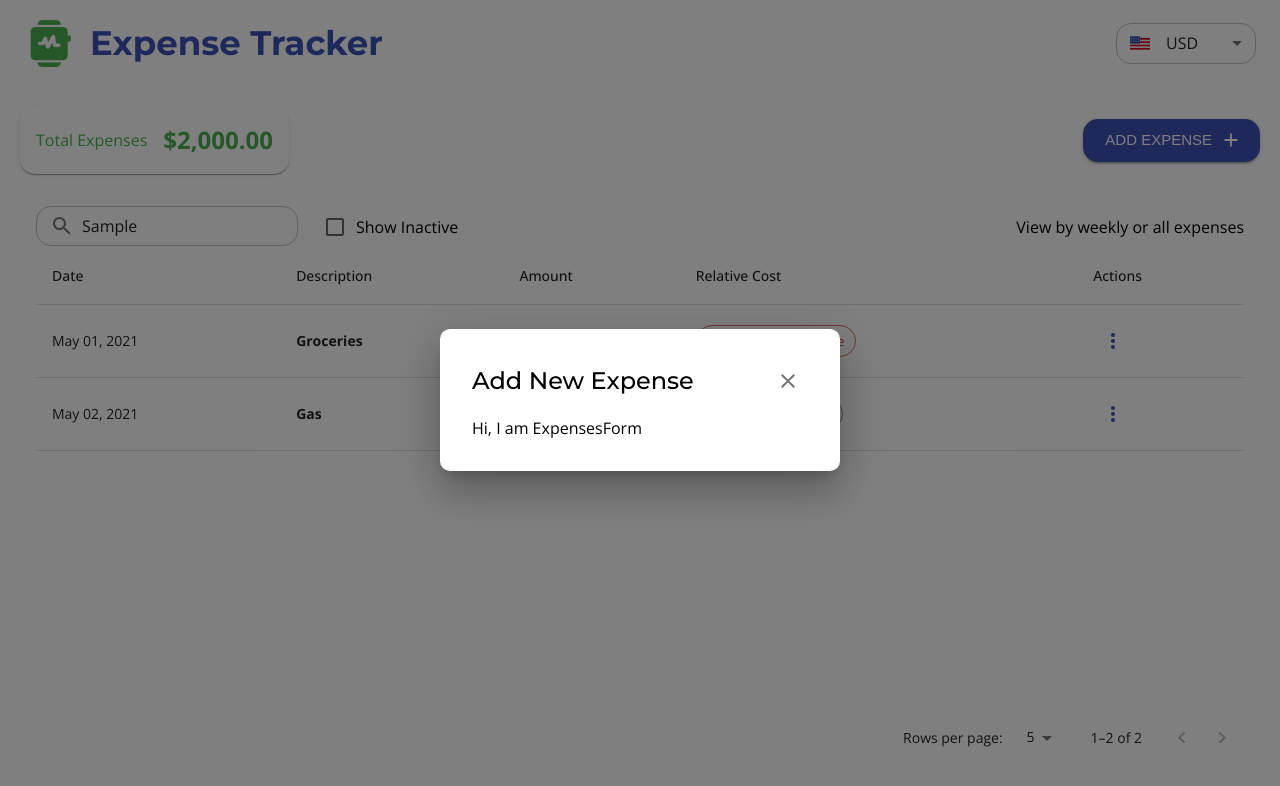
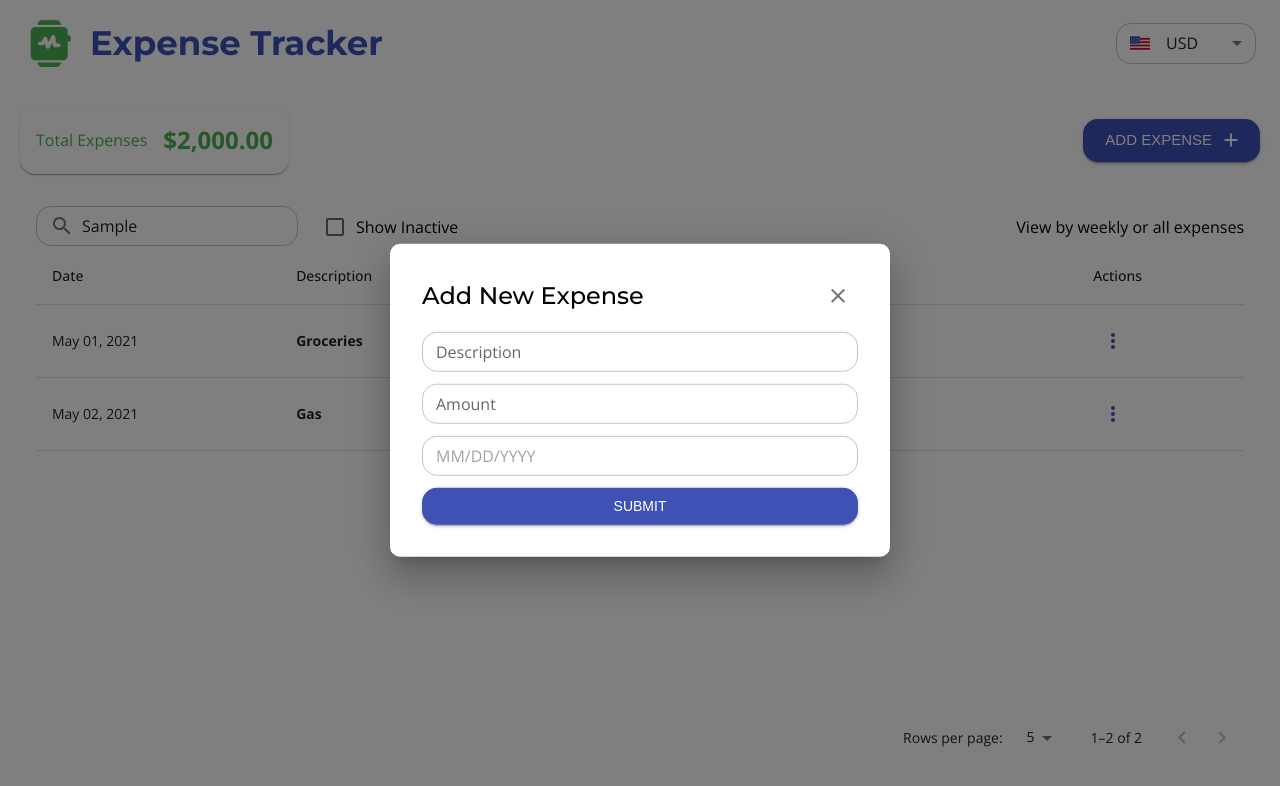
Before and after one commit to sian022/expense-tracker, a React (Vite) app in the folder client/: page / in a window 1280 px wide. Both pictures are taken after typing "Sample" into the empty fields and a click on the button "ADD EXPENSE". Shown: the top 786 px of the page. Built offline with nearby package versions, Linux system fonts and the light colour scheme.

Commit message:
feat: expense form layout

```diff
--- /dev/null
+++ b/client/src/app/schema.js
@@ -0,0 +1,17 @@
+import * as yup from "yup";
+
+export const expenseSchema = yup.object().shape({
+  description: yup
+    .string()
+    .required("Description is required.")
+    .typeError("Description must be a string."),
+  amount: yup
+    .number()
+    .required("Amount is required.")
+    .typeError("Amount must be a number.")
+    .positive("Amount must be greater than zero."),
+  date: yup
+    .date()
+    .required("Date is required.")
+    .typeError("Date must be a valid date."),
+});
--- a/client/src/components/expenses/ExpensesForm.jsx
+++ b/client/src/components/expenses/ExpensesForm.jsx
@@ -1,9 +1,123 @@
+import { useEffect } from "react";
+import { useSelector } from "react-redux";
+import { useForm, Controller } from "react-hook-form";
+import { yupResolver } from "@hookform/resolvers/yup";
+import { DatePicker, LocalizationProvider } from "@mui/x-date-pickers";
+import { AdapterMoment } from "@mui/x-date-pickers/AdapterMoment";
+import { Button, Stack, TextField } from "@mui/material";
+import { NumericFormat } from "react-number-format";
+
 import Modal from "../common/Modal";
+import currencies from "../../utils/currencies";
+import { expenseSchema } from "../../app/schema";
 
 const ExpensesForm = ({ open, onClose }) => {
+  // Retrieve selected currency from Redux store
+  const selectedCurrency = useSelector((state) => state.currency.currency);
+  // Find details of the selected currency from the currencies list
+  const selectedCurrencyDetails = currencies.find(
+    (c) => c.currency === selectedCurrency
+  );
+
+  // Initialize react-hook-form with validation schema and default values
+  const {
+    register,
+    handleSubmit,
+    formState: { errors },
+    reset,
+    control,
+  } = useForm({
+    resolver: yupResolver(expenseSchema), // Use Yup resolver for validation
+    defaultValues: {
+      description: "",
+      amount: null,
+      date: null,
+    },
+  });
+
+  // Handle form submission
+  const onSubmit = (data) => {
+    try {
+      // Transform amount to USD value
+      const amountUSD = data.amount / selectedCurrencyDetails.conversionRate;
+
+      const transformedData = {
+        ...data,
+        amount: amountUSD,
+      };
+
+      console.log(transformedData); // Log transformed data
+    } catch (error) {
+      console.log(error); // Log any errors
+    }
+  };
+
+  const currentPrefix = selectedCurrencyDetails.prefix; // Get currency prefix
+
+  // Reset form values when modal is closed
+  useEffect(() => {
+    if (!open) {
+      reset();
+    }
+  }, [open, reset]);
+
   return (
-    <Modal title="Add New Expense" open={open} onClose={onClose}>
-      Hi, I am ExpensesForm
+    <Modal title="Add New Expense" open={open} onClose={onClose} width="500px">
+      <Stack spacing={1.5} component="form" onSubmit={handleSubmit(onSubmit)}>
+        {/* Description field */}
+        <TextField
+          label="Description"
+          size="small"
+          fullWidth
+          helperText={errors.description?.message}
+          error={!!errors.description}
+          {...register("description")}
+        />
+
+        {/* Amount field */}
+        <Controller
+          control={control}
+          name="amount"
+          render={({ field: { onChange, onBlur, value, ref } }) => (
+            <NumericFormat
+              label="Amount"
+              type="text"
+              size="small"
+              customInput={TextField}
+              onValueChange={(e) => {
+                onChange(Number(e.value));
+              }}
+              onBlur={onBlur}
+              value={value || ""}
+              inputRef={ref}
+              prefix={currentPrefix}
+              thousandSeparator=","
+              allowNegative={false}
+              allowLeadingZeros={false}
+            />
+          )}
+        />
+
+        {/* Date picker */}
+        <Controller
+          control={control}
+          name="date"
+          render={({ field }) => (
+            <LocalizationProvider dateAdapter={AdapterMoment}>
+              <DatePicker
+                slotProps={{ textField: { size: "small" } }}
+                {...field}
+                inputRef={field.ref}
+              />
+            </LocalizationProvider>
+          )}
+        />
+
+        {/* Submit button */}
+        <Button type="submit" variant="contained" color="primary">
+          Submit
+        </Button>
+      </Stack>
     </Modal>
   );
 };
--- a/client/src/utils/currencies.js
+++ b/client/src/utils/currencies.js
@@ -8,18 +8,21 @@ const currencies = [
     currency: "USD",
     flagSrc: USAFlag,
     conversionRate: 1,
+    prefix: "$",
   },
   {
     country: "Philippines",
     currency: "PHP",
     flagSrc: PhilippinesFlag,
     conversionRate: 58.52,
+    prefix: "₱",
   },
   {
     country: "Canada",
     currency: "CAD",
     flagSrc: CanadaFlag,
     conversionRate: 1.36,
+    prefix: "CA$",
   },
 ];
 
```
Also changed, not shown: client/package.json (+6 -1 lines), 1 other file (tests, documents, lock files or other folders).
